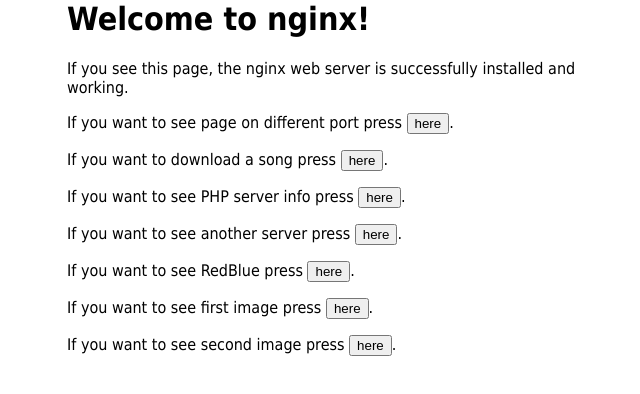
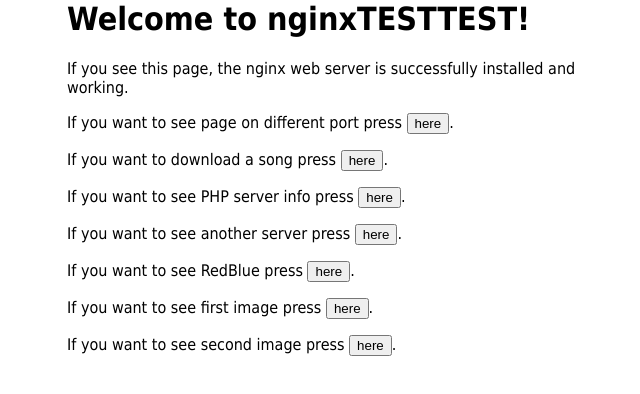
Before and after one commit to mpgrail13/task14, a plain HTML site: page nginx/html/index.html in a window 1280 px wide. Shown: the whole page, without its empty margins (293-933 px from the left). Drawn offline with Linux system fonts and the light colour scheme.

Commit message:
TESTTEST

```diff
--- a/nginx/html/index.html
+++ b/nginx/html/index.html
@@ -8,7 +8,7 @@ font-family: Tahoma, Verdana, Arial, sans-serif; }
 </style>
 </head>
 <body>
-<h1>Welcome to nginx!</h1>
+<h1>Welcome to nginxTESTTEST!</h1>
 <p>If you see this page, the nginx web server is successfully installed and
 working.</p>
 
```
